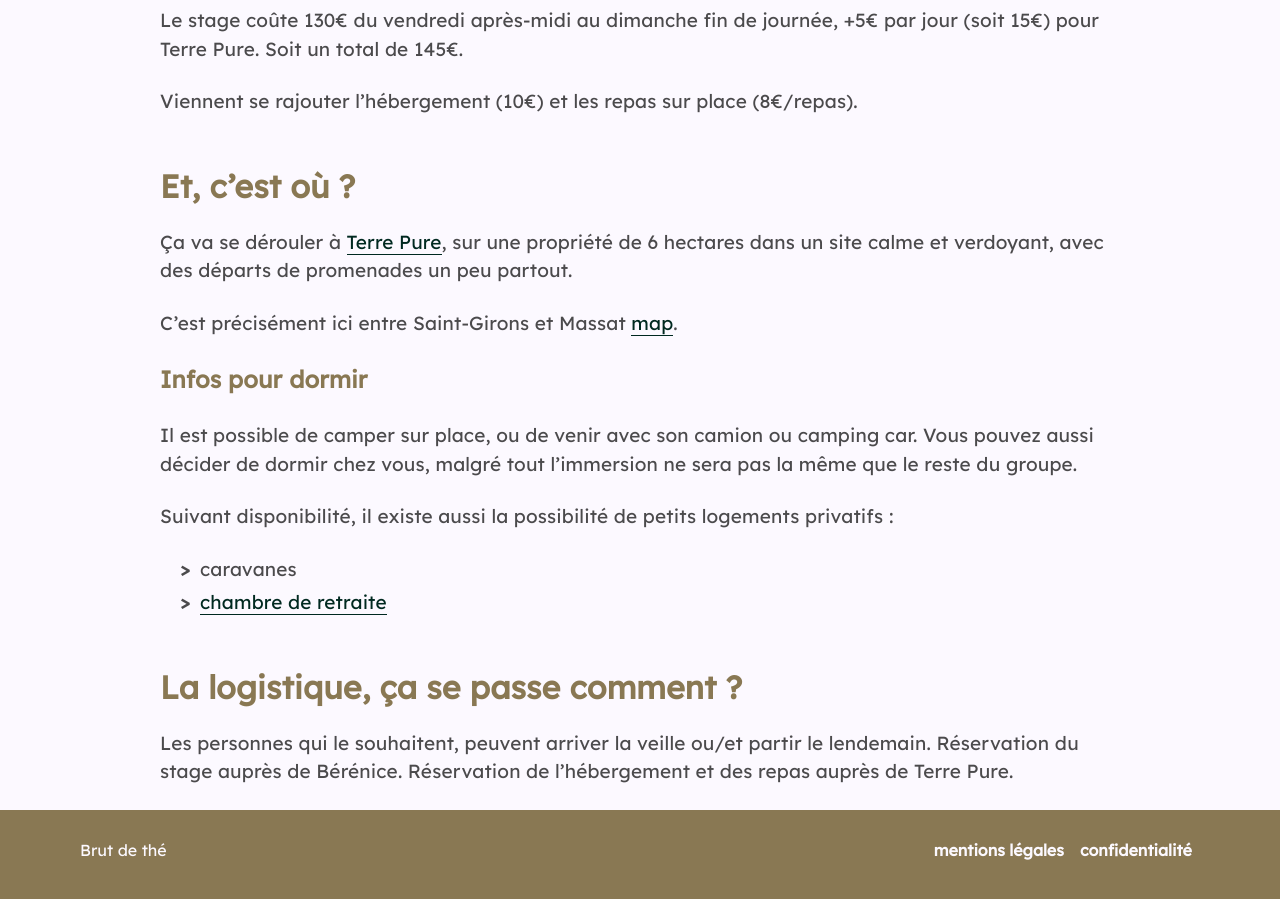
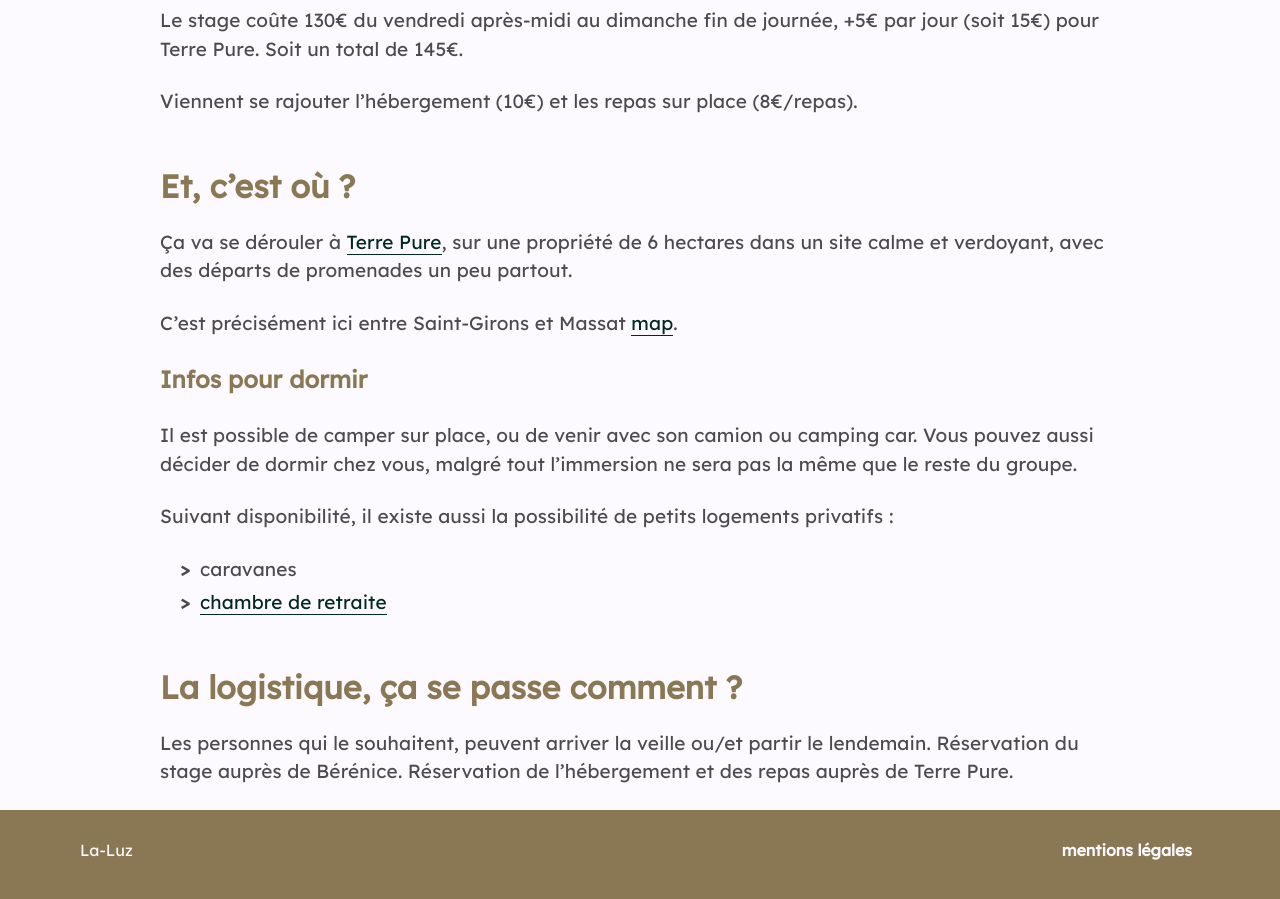
Before and after one commit to pntbr/la-luz, a Jekyll site: the page built from index.md, in a window 1280 px wide and 900 px high, scrolled down 1640 px. Built offline with Jekyll 4.4.1, drawn with Linux system fonts in a browser that asks for light colours; nearby versions of some CDN libraries.

Commit message:
modifie le footer

```diff
--- a/_includes/footer.html
+++ b/_includes/footer.html
@@ -1,9 +1,8 @@
 <footer>
     <p class="mention">
-        Brut de thé
+        La-Luz
     </p>
     <ul class="navigation">
         <li><a href="/mentions-legales">mentions légales</a></li>
-        <li><a href="/confidentialite">confidentialité</a></li>
     </ul>
 </footer>
```
Also changed, not shown: confidentialite.md (deleted, +0 -6 lines).
